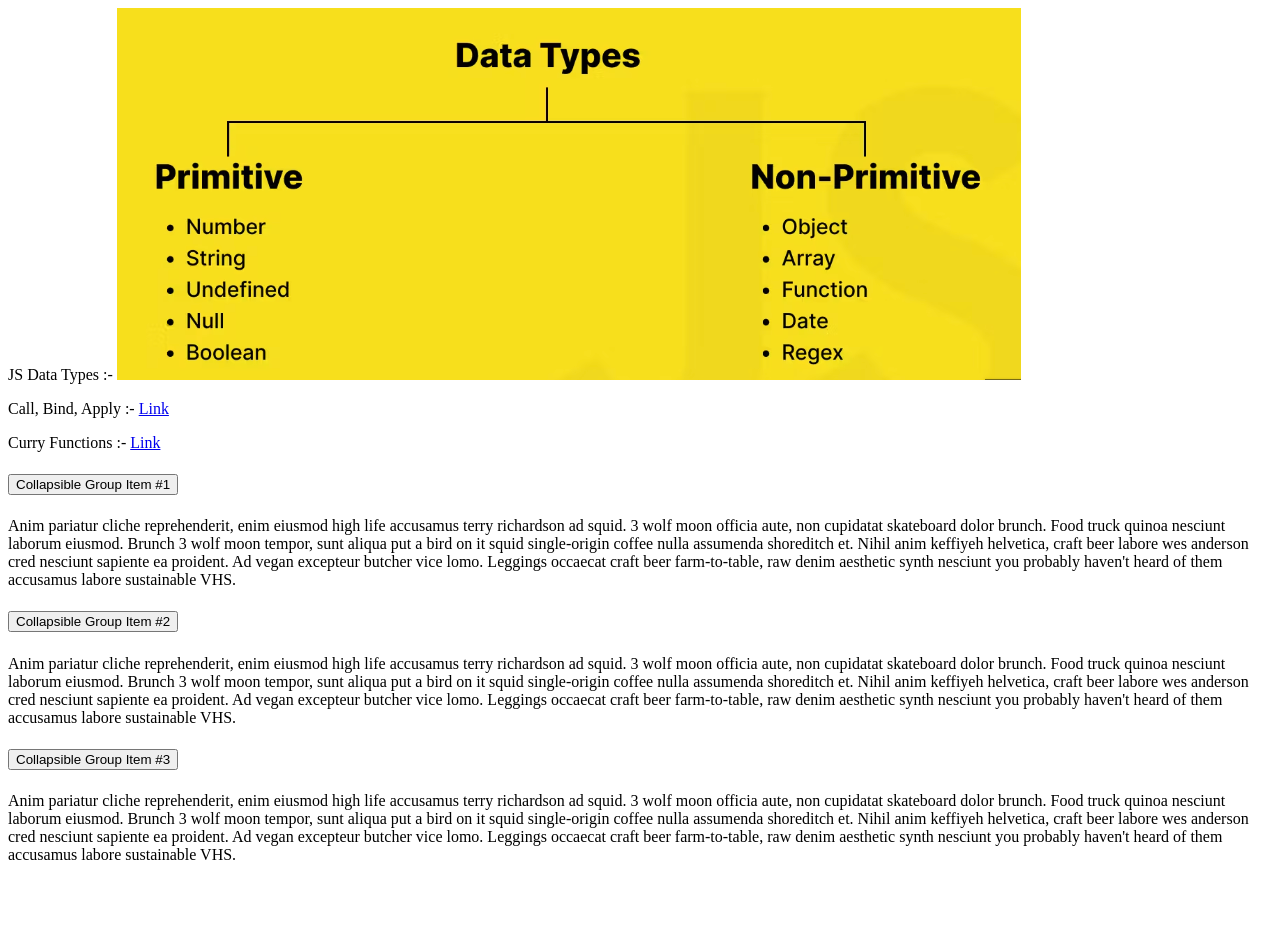
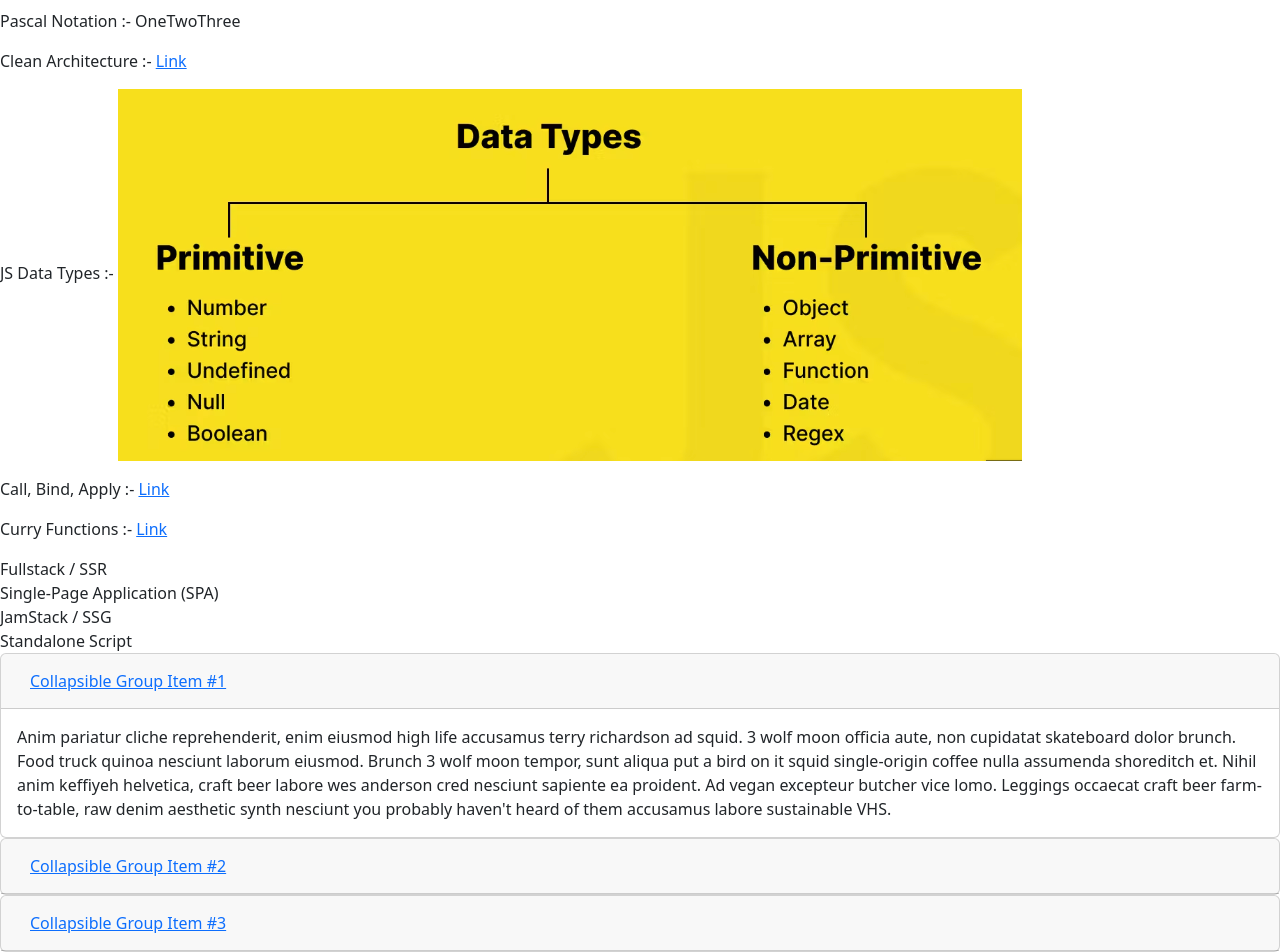
Before and after one commit to akhiljohnson2000/navi, a Vue app: page /docs/js in a window 1280 px wide. Shown: the part 929-1881 px from the top of the page. Before the commit the page ends 1801 px from the top, so only its background shows below. Built offline with nearby package versions, Linux system fonts and the light colour scheme.

Commit message:
Added boorstrap and accordion for docs

```diff
--- a/package.json
+++ b/package.json
@@ -8,6 +8,7 @@
     "lint": "vue-cli-service lint"
   },
   "dependencies": {
+    "bootstrap": "^5.3.3",
     "core-js": "^3.8.3",
     "vue": "^3.2.13",
     "vue-router": "^4.5.0"
--- a/src/App.vue
+++ b/src/App.vue
@@ -1,10 +1,4 @@
 <script>
-// const routes = {
-//   '/': HelloWorld,
-//   '/workout' : WorkoutComponent,
-//   '/docs': CodingDocs
-// }
-
 export default {
   name: "App",
 };
--- a/src/components/coding_docs/JsNotes.vue
+++ b/src/components/coding_docs/JsNotes.vue
@@ -1,20 +1,35 @@
 <template>
     <h2>JS</h2>
+
+    <button class="btn btn-link" data-bs-target="#js_introduction" data-bs-toggle="collapse"> Introduction </button>
+    <div class="collapse py-2" style="padding-left: 50px;" id="js_introduction">
         JavaScript was invented by Brendan Eich in 1995, and became an ECMA standard in 1997. <br>
         ECMA-262 is the official name of the standard. ECMAScript is the official name of the language. <br><br>
 
         The Original JavaScript ES1 ES2 ES3 (1997-1999) <br>
         The First Main Revision ES5 (2009) <br>
         The Second Revision ES6 (2015) <br>
-  The Yearly Additions (2016, 2017 ... 2021, 2022)<br><br>
+        The Yearly Additions (2016, 2017 ... 2021, 2022)<br>
+    </div><br>
 
+
+
+    <button class="btn btn-link" data-bs-target="#js_needed_webpages" data-bs-toggle="collapse"> WebPages </button>
+    <div class="collapse py-2" style="padding-left: 50px;" id="js_needed_webpages">
+        <br>
         <a href="https://htmlcheatsheet.com/">htmlcheatsheet.com</a> <br>
-  <a href="https://cheatography.com/davechild/cheat-sheets/javascript/pdf/?last=1462956370">cheatography.com</a> <br>
+        <a href="https://cheatography.com/davechild/cheat-sheets/javascript/pdf/?last=1462956370">cheatography.com</a>
+        <br>
         <a href=" https://www.regexpal.com/">regexpal.com</a>
+    </div><br>
+
+
+
+
 
     <br><br>
 
-  In HTML, JavaScript code is inserted between {{'<script>'}} and {{'</script>'}} tags. <br>
+    In HTML, JavaScript code is inserted between {{ '< script> ' }} and {{ '</script>' }} tags. <br>
         A JavaScript function is a block of JavaScript code, that can be executed when "called" for. <br>
         JavaScript statements are composed of: Values, Operators, Expressions, Keywords, and Comments. <br>
         Semicolons separate JavaScript statements.<br>
@@ -38,13 +53,14 @@
         --- Writing into an alert box, using <b>window.alert()</b>. <br>
         --- Writing into the browser console, using <b>console.log()</b>. <br>
 
-    --- You cannot access output devices from JavaScript. The only exception is that you can call the <b>window.print()</b> method in the browser to print the content of the current window.
+        --- You cannot access output devices from JavaScript. The only exception is that you can call the
+        <b>window.print()</b> method in the browser to print the content of the current window.
 
         <br><br>
-    let a, b, c;  // Declare 3 variables <br>
-a = 5;        // Assign the value 5 to a <br>
-b = 6;        // Assign the value 6 to b <br>
-c = a + b;    // Assign the sum of a and b to c <br>
+        let a, b, c; // Declare 3 variables <br>
+        a = 5; // Assign the value 5 to a <br>
+        b = 6; // Assign the value 6 to b <br>
+        c = a + b; // Assign the sum of a and b to c <br>
 
         a = 5; b = 6; c = a + b; <br>
 
@@ -54,52 +70,86 @@ a = 5; b = 6; c = a + b; <br>
         <p>Pascal Notation :- OneTwoThree</p>
         <p>Clean Architecture :- <a href="https://www.techtarget.com/whatis/definition/clean-architecture">Link</a> </p>
         <p>JS Data Types :- <img src="../../assets/js_data_types.png"></p>
-  <p>Call, Bind, Apply :- <a href="https://www.geeksforgeeks.org/explain-call-apply-and-bind-methods-in-javascript/">Link</a> </p>
-  <p>Curry Functions :- <a href="https://www.slideshare.net/slideshow/higherorder-functions/27802353#2">Link</a></p>
+        <p>Call, Bind, Apply :- <a
+                href="https://www.geeksforgeeks.org/explain-call-apply-and-bind-methods-in-javascript/">Link</a> </p>
+        <p>Curry Functions :- <a href="https://www.slideshare.net/slideshow/higherorder-functions/27802353#2">Link</a>
+        </p>
 
 
 
-  <div id="accordion">
+        Fullstack / SSR <br>
+        Single-Page Application (SPA) <br>
+        JamStack / SSG<br>
+        Standalone Script <br>
+
+
+
+
+
+        <div class="accordion" id="accordionExample">
             <div class="card">
                 <div class="card-header" id="headingOne">
                     <h5 class="mb-0">
-        <button class="btn btn-link" data-toggle="collapse" data-target="#collapseOne" aria-expanded="true" aria-controls="collapseOne">
+
+                        <button class="btn btn-link" type="button" data-toggle="collapse" data-target="#collapseOne"
+                            aria-expanded="true" aria-controls="collapseOne">
                             Collapsible Group Item #1
                         </button>
                     </h5>
                 </div>
 
-    <div id="collapseOne" class="collapse show" aria-labelledby="headingOne" data-parent="#accordion">
+                <div id="collapseOne" class="collapse show" aria-labelledby="headingOne"
+                    data-parent="#accordionExample">
                     <div class="card-body">
-        Anim pariatur cliche reprehenderit, enim eiusmod high life accusamus terry richardson ad squid. 3 wolf moon officia aute, non cupidatat skateboard dolor brunch. Food truck quinoa nesciunt laborum eiusmod. Brunch 3 wolf moon tempor, sunt aliqua put a bird on it squid single-origin coffee nulla assumenda shoreditch et. Nihil anim keffiyeh helvetica, craft beer labore wes anderson cred nesciunt sapiente ea proident. Ad vegan excepteur butcher vice lomo. Leggings occaecat craft beer farm-to-table, raw denim aesthetic synth nesciunt you probably haven't heard of them accusamus labore sustainable VHS.
+                        Anim pariatur cliche reprehenderit, enim eiusmod high life accusamus terry richardson ad squid.
+                        3 wolf moon officia aute, non cupidatat skateboard dolor brunch. Food truck quinoa nesciunt
+                        laborum eiusmod. Brunch 3 wolf moon tempor, sunt aliqua put a bird on it squid single-origin
+                        coffee nulla assumenda shoreditch et. Nihil anim keffiyeh helvetica, craft beer labore wes
+                        anderson cred nesciunt sapiente ea proident. Ad vegan excepteur butcher vice lomo. Leggings
+                        occaecat craft beer farm-to-table, raw denim aesthetic synth nesciunt you probably haven't heard
+                        of them accusamus labore sustainable VHS.
                     </div>
                 </div>
             </div>
             <div class="card">
                 <div class="card-header" id="headingTwo">
                     <h5 class="mb-0">
-        <button class="btn btn-link collapsed" data-toggle="collapse" data-target="#collapseTwo" aria-expanded="false" aria-controls="collapseTwo">
+                        <button class="btn btn-link collapsed" type="button" data-toggle="collapse"
+                            data-target="#collapseTwo" aria-expanded="false" aria-controls="collapseTwo">
                             Collapsible Group Item #2
                         </button>
                     </h5>
                 </div>
-    <div id="collapseTwo" class="collapse" aria-labelledby="headingTwo" data-parent="#accordion">
+                <div id="collapseTwo" class="collapse" aria-labelledby="headingTwo" data-parent="#accordionExample">
                     <div class="card-body">
-        Anim pariatur cliche reprehenderit, enim eiusmod high life accusamus terry richardson ad squid. 3 wolf moon officia aute, non cupidatat skateboard dolor brunch. Food truck quinoa nesciunt laborum eiusmod. Brunch 3 wolf moon tempor, sunt aliqua put a bird on it squid single-origin coffee nulla assumenda shoreditch et. Nihil anim keffiyeh helvetica, craft beer labore wes anderson cred nesciunt sapiente ea proident. Ad vegan excepteur butcher vice lomo. Leggings occaecat craft beer farm-to-table, raw denim aesthetic synth nesciunt you probably haven't heard of them accusamus labore sustainable VHS.
+                        Anim pariatur cliche reprehenderit, enim eiusmod high life accusamus terry richardson ad squid.
+                        3 wolf moon officia aute, non cupidatat skateboard dolor brunch. Food truck quinoa nesciunt
+                        laborum eiusmod. Brunch 3 wolf moon tempor, sunt aliqua put a bird on it squid single-origin
+                        coffee nulla assumenda shoreditch et. Nihil anim keffiyeh helvetica, craft beer labore wes
+                        anderson cred nesciunt sapiente ea proident. Ad vegan excepteur butcher vice lomo. Leggings
+                        occaecat craft beer farm-to-table, raw denim aesthetic synth nesciunt you probably haven't heard
+                        of them accusamus labore sustainable VHS.
                     </div>
                 </div>
             </div>
             <div class="card">
                 <div class="card-header" id="headingThree">
                     <h5 class="mb-0">
-        <button class="btn btn-link collapsed" data-toggle="collapse" data-target="#collapseThree" aria-expanded="false" aria-controls="collapseThree">
+                        <button class="btn btn-link collapsed" type="button" data-toggle="collapse"
+                            data-target="#collapseThree" aria-expanded="false" aria-controls="collapseThree">
                             Collapsible Group Item #3
                         </button>
                     </h5>
                 </div>
-    <div id="collapseThree" class="collapse" aria-labelledby="headingThree" data-parent="#accordion">
+                <div id="collapseThree" class="collapse" aria-labelledby="headingThree" data-parent="#accordionExample">
                     <div class="card-body">
-        Anim pariatur cliche reprehenderit, enim eiusmod high life accusamus terry richardson ad squid. 3 wolf moon officia aute, non cupidatat skateboard dolor brunch. Food truck quinoa nesciunt laborum eiusmod. Brunch 3 wolf moon tempor, sunt aliqua put a bird on it squid single-origin coffee nulla assumenda shoreditch et. Nihil anim keffiyeh helvetica, craft beer labore wes anderson cred nesciunt sapiente ea proident. Ad vegan excepteur butcher vice lomo. Leggings occaecat craft beer farm-to-table, raw denim aesthetic synth nesciunt you probably haven't heard of them accusamus labore sustainable VHS.
+                        Anim pariatur cliche reprehenderit, enim eiusmod high life accusamus terry richardson ad squid.
+                        3 wolf moon officia aute, non cupidatat skateboard dolor brunch. Food truck quinoa nesciunt
+                        laborum eiusmod. Brunch 3 wolf moon tempor, sunt aliqua put a bird on it squid single-origin
+                        coffee nulla assumenda shoreditch et. Nihil anim keffiyeh helvetica, craft beer labore wes
+                        anderson cred nesciunt sapiente ea proident. Ad vegan excepteur butcher vice lomo. Leggings
+                        occaecat craft beer farm-to-table, raw denim aesthetic synth nesciunt you probably haven't heard
+                        of them accusamus labore sustainable VHS.
                     </div>
                 </div>
             </div>
--- a/src/main.js
+++ b/src/main.js
@@ -2,5 +2,8 @@ import { createApp } from 'vue'
 import App from './App.vue'
 import { AppRouter } from './router/router'
 
+import "bootstrap/dist/css/bootstrap.min.css"
+import "bootstrap"
+
 const app = createApp(App).use(AppRouter)
 app.mount('#app')
```
Also changed, not shown: 1 other file (tests, documents, lock files or other folders). Lines whose indentation alone changed are shown as unchanged.
